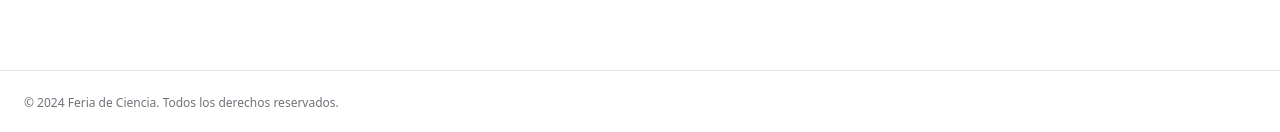
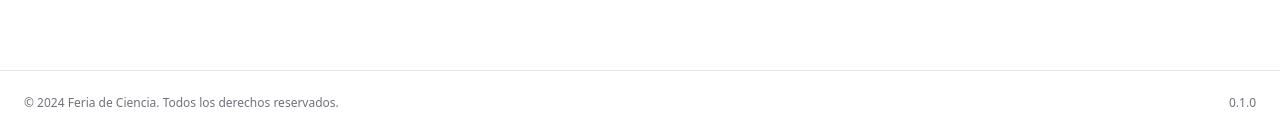
Before and after one commit to IgnacioBarraza/Pe_uta, a React (Vite) app: page /404 in a window 1280 px wide. Shown: the part 786-918 px from the top of the page. Built offline with nearby package versions, Linux system fonts and the light colour scheme.

Commit message:
🔖 New version!

```diff
--- a/package.json
+++ b/package.json
@@ -1,7 +1,7 @@
 {
   "name": "pe-uta",
   "private": true,
-  "version": "0.0.1",
+  "version": "0.1.0",
   "type": "module",
   "scripts": {
     "dev": "vite",
--- a/src/components/Footer/footer.tsx
+++ b/src/components/Footer/footer.tsx
@@ -1,9 +1,15 @@
+// Footer.tsx
+import packageJson from "../../../package.json"; // Ruta hacia el package.json
+
 export default function Footer() {
   return (
-    <>
-      <footer className="flex flex-col gap-2 sm:flex-row py-6 w-full shrink-0 items-center px-4 md:px-6 border-t">
-        <p className="text-xs text-muted-foreground">&copy; 2024 Feria de Ciencia. Todos los derechos reservados.</p>
-      </footer>
-    </>
-  )
+    <footer className="flex flex-col gap-2 sm:flex-row py-6 w-full shrink-0 items-center px-4 md:px-6 border-t justify-between">
+      <p className="text-xs text-muted-foreground">
+        &copy; 2024 Feria de Ciencia. Todos los derechos reservados.
+      </p>
+      <p className="text-xs text-muted-foreground">
+        {packageJson.version} {/* Aquí se muestra la versión */}
+      </p>
+    </footer>
+  );
 }
```
